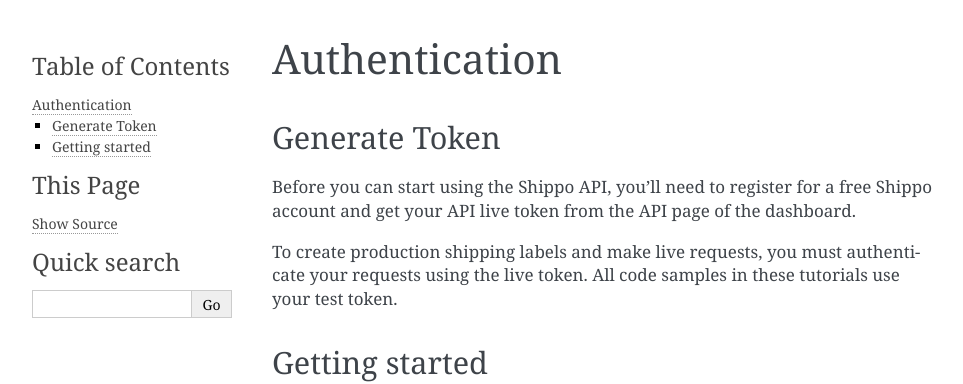
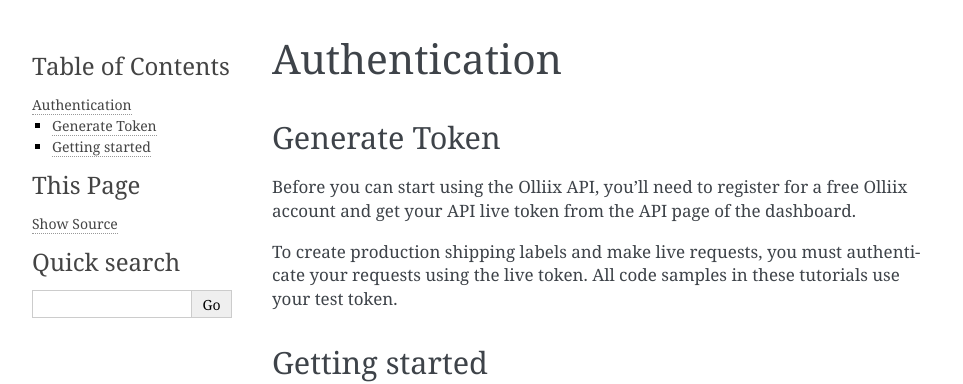
Before and after one commit to SyncSoft-Dev/TestOlliixOpenAPIDoc, a Sphinx documentation site: the page built from docs/token.rst, in a window 1280 px wide and 900 px high. Shown: the top 384 px of the window, without its empty margins (148-1111 px from the left). Built offline with Sphinx 7.4.7, drawn with Linux system fonts in a browser that asks for light colours.

Commit message:
Update token.rst

```diff
--- a/docs/token.rst
+++ b/docs/token.rst
@@ -9,7 +9,7 @@ Authentication
 Generate Token
 --------------
 
-Before you can start using the Shippo API, you’ll need to register for a free Shippo account and get your API live token from the API page of the dashboard.
+Before you can start using the Olliix API, you’ll need to register for a free Olliix account and get your API live token from the API page of the dashboard.
 
 To create production shipping labels and make live requests, you must authenticate your requests using the live token. All code samples in these tutorials use your test token.
 
```
